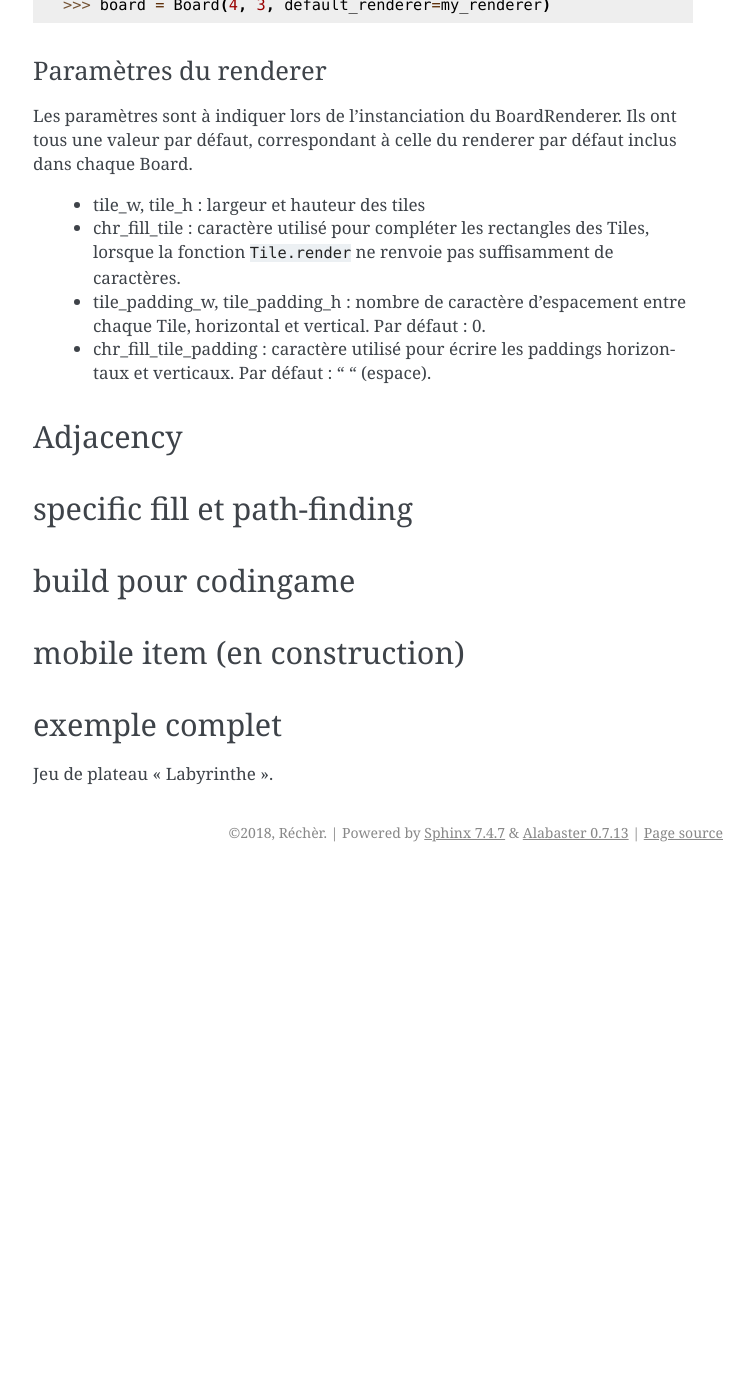
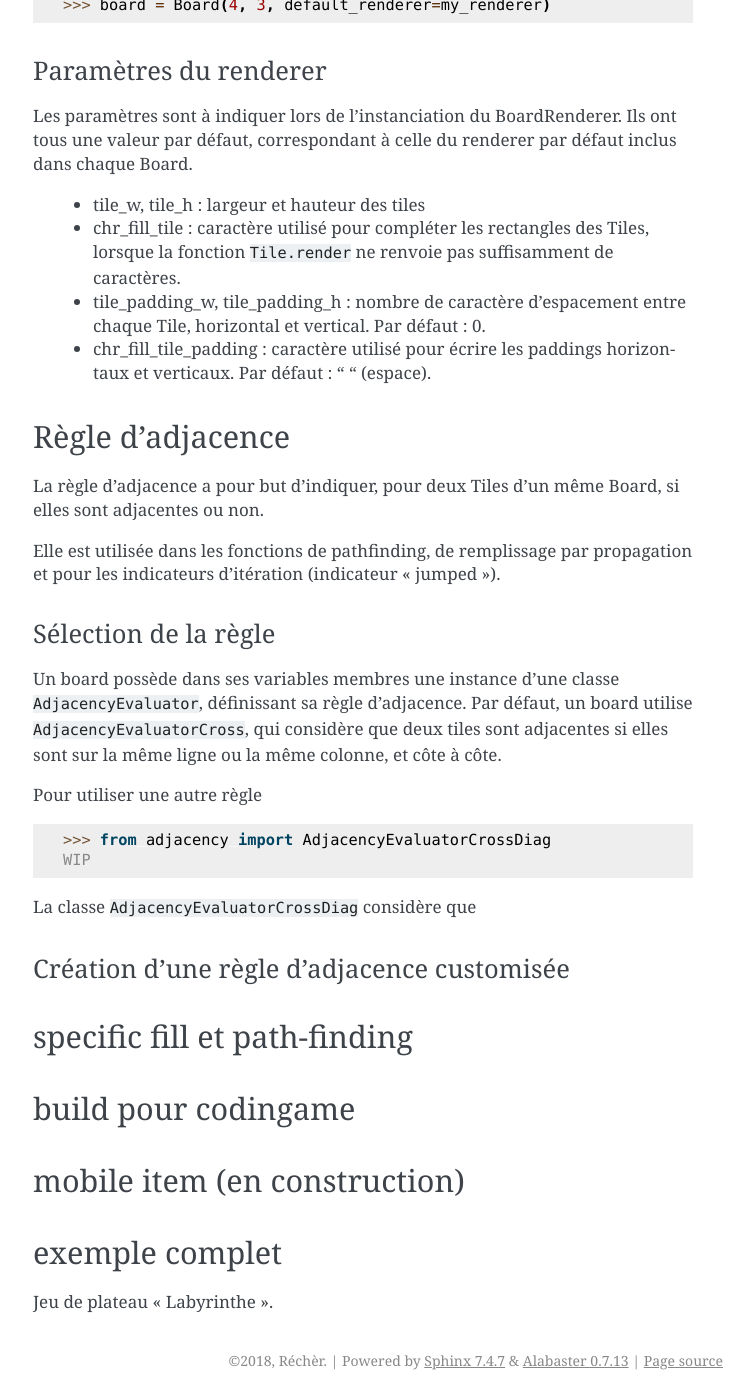
Before and after one commit to darkrecher/aboard, a Sphinx documentation site: the page built from docs/source/advanced.rst, in a window 1280 px wide and 1400 px high, scrolled down 6627 px. Shown: the whole window, without its empty margins (387-1140 px from the left). Built offline with Sphinx 7.4.7, drawn with Linux system fonts in a browser that asks for light colours; before the commit the page ends 7499 px from its top, so only the background shows below that; some of the changed text lies outside the part shown.

Commit message:
[doc] Règle d'adjacence. En cours.

```diff
--- a/docs/source/advanced.rst
+++ b/docs/source/advanced.rst
@@ -292,8 +292,30 @@ Les paramètres sont à indiquer lors de l'instanciation du BoardRenderer. Ils o
  - chr_fill_tile_padding : caractère utilisé pour écrire les paddings horizontaux et verticaux. Par défaut : ' ' (espace).
 
 
-Adjacency
-=========
+Règle d'adjacence
+==================
+
+La règle d'adjacence a pour but d'indiquer, pour deux Tiles d'un même Board, si elles sont adjacentes ou non.
+
+Elle est utilisée dans les fonctions de pathfinding, de remplissage par propagation et pour les indicateurs d'itération (indicateur "jumped").
+
+
+Sélection de la règle
+----------------------
+
+Un board possède dans ses variables membres une instance d'une classe ``AdjacencyEvaluator``, définissant sa règle d'adjacence. Par défaut, un board utilise ``AdjacencyEvaluatorCross``, qui considère que deux tiles sont adjacentes si elles sont sur la même ligne ou la même colonne, et côte à côte.
+
+Pour utiliser une autre règle
+
+>>> from adjacency import AdjacencyEvaluatorCrossDiag
+WIP
+
+La classe ``AdjacencyEvaluatorCrossDiag`` considère que
+
+
+Création d'une règle d'adjacence customisée
+-------------------------------------------
+
 
 specific fill et path-finding
 =============================
```
